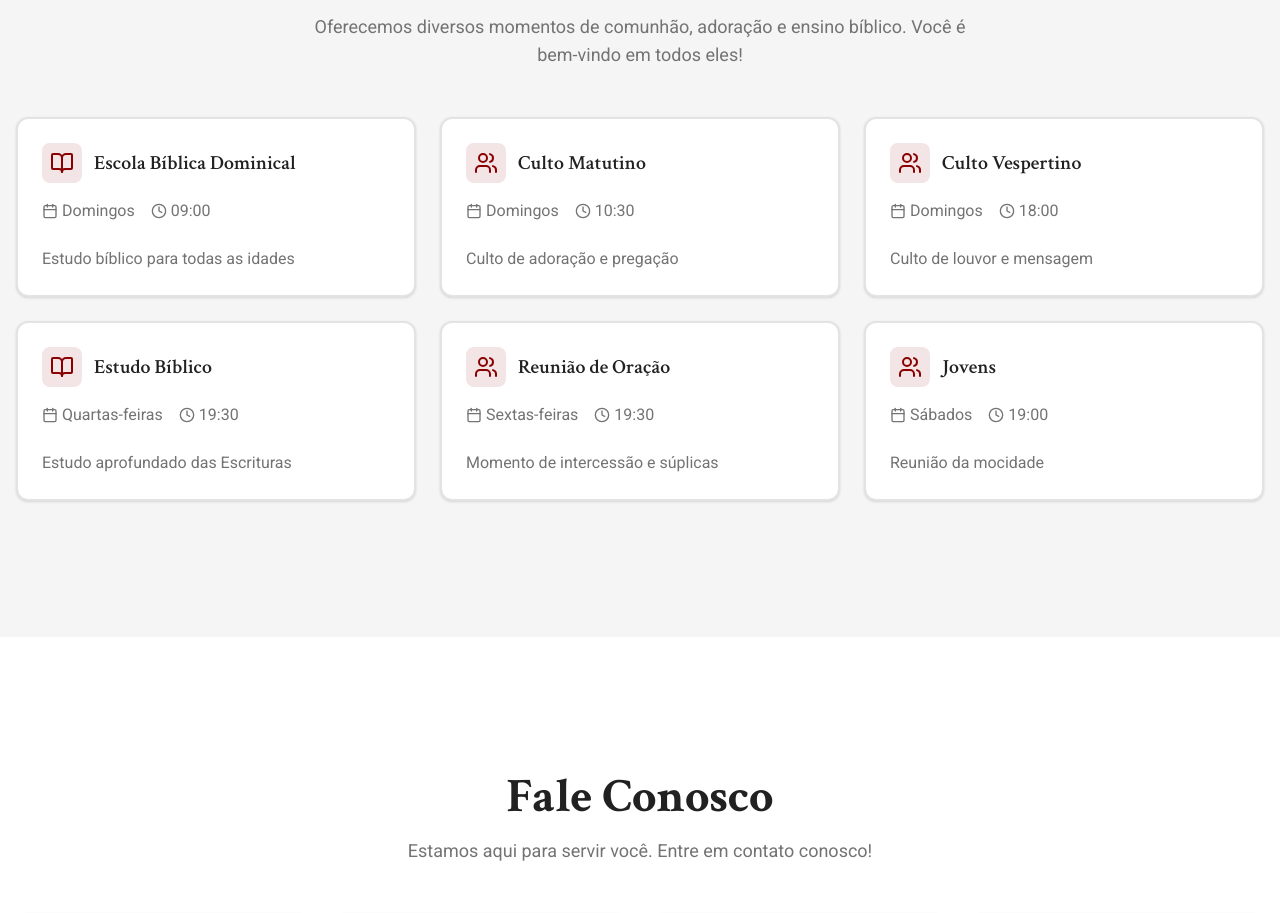
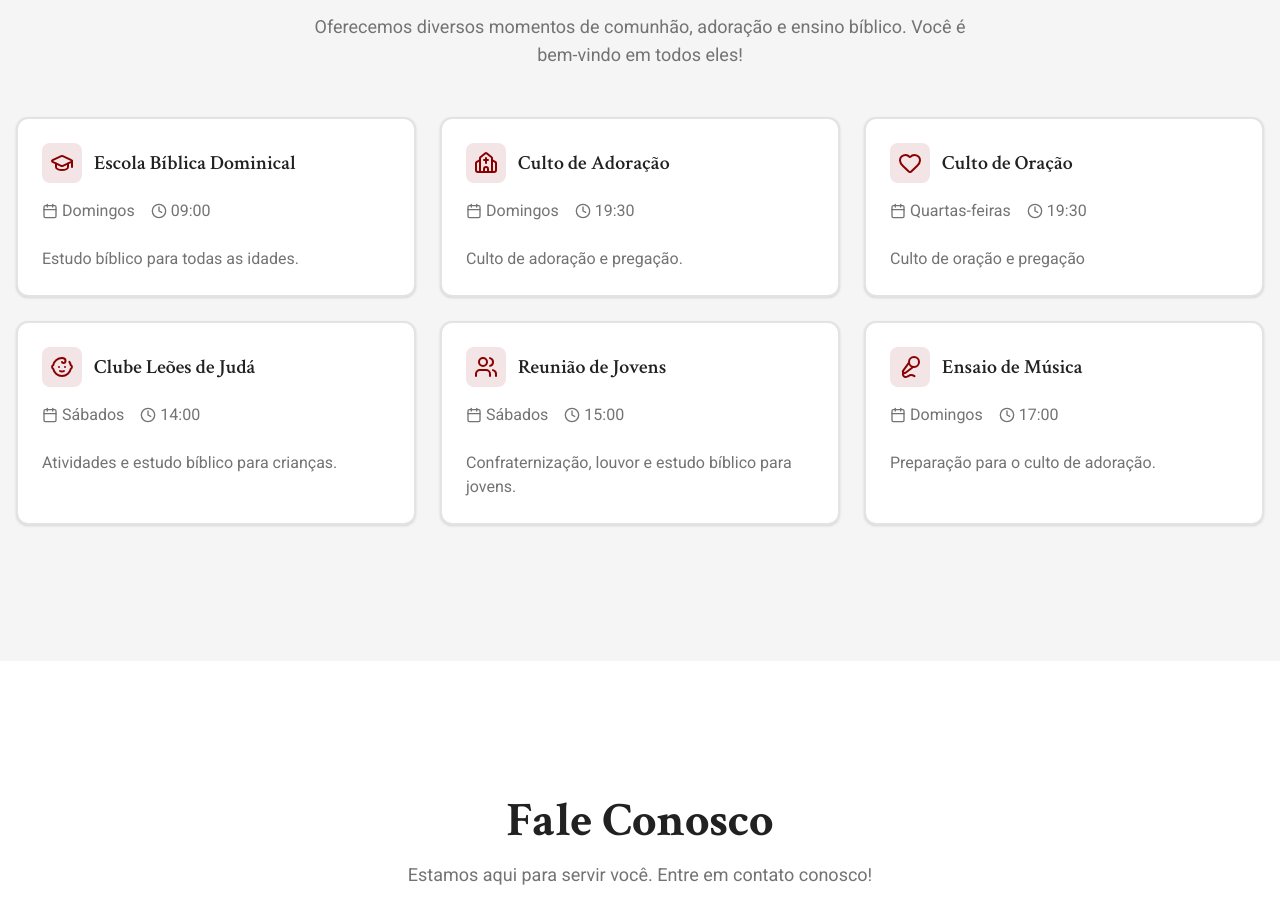
Before and after one commit to samuel-cardoso/site-ibbf, a Next.js app: page / in a window 1280 px wide. Shown: the part 1709-2622 px from the top of the page. Built offline with nearby package versions, Linux system fonts and the light colour scheme.

Commit message:
feat: update Schedule component with new events and icons for enhanced clarity and engagement

```diff
--- a/components/home/Schedule.tsx
+++ b/components/home/Schedule.tsx
@@ -1,49 +1,49 @@
-import { Calendar, Clock, Users, BookOpen } from "lucide-react";
+import { Calendar, Clock, Users, GraduationCap, Heart, Baby, Mic2, Church } from "lucide-react";
 import { Card, CardContent, CardDescription, CardHeader, CardTitle } from "@/components/ui/card";
 
 const Schedule = () => {
   const events = [
     {
-      icon: BookOpen,
+      icon: GraduationCap,
       title: "Escola Bíblica Dominical",
       day: "Domingos",
       time: "09:00",
-      description: "Estudo bíblico para todas as idades"
+      description: "Estudo bíblico para todas as idades."
+    },
+    {
+      icon: Church,
+      title: "Culto de Adoração",
+      day: "Domingos",
+      time: "19:30",
+      description: "Culto de adoração e pregação."
+    },
+    {
+      icon: Heart,
+      title: "Culto de Oração",
+      day: "Quartas-feiras",
+      time: "19:30",
+      description: "Culto de oração e pregação"
+    },
+    {
+      icon: Baby,
+      title: "Clube Leões de Judá",
+      day: "Sábados",
+      time: "14:00",
+      description: "Atividades e estudo bíblico para crianças."
     },
     {
       icon: Users,
-      title: "Culto Matutino",
-      day: "Domingos",
-      time: "10:30",
-      description: "Culto de adoração e pregação"
+      title: "Reunião de Jovens",
+      day: "Sábados",
+      time: "15:00",
+      description: "Confraternização, louvor e estudo bíblico para jovens."
     },
     {
-      icon: Users,
-      title: "Culto Vespertino",
+      icon: Mic2,
+      title: "Ensaio de Música",
       day: "Domingos",
-      time: "18:00",
-      description: "Culto de louvor e mensagem"
-    },
-    {
-      icon: BookOpen,
-      title: "Estudo Bíblico",
-      day: "Quartas-feiras",
-      time: "19:30",
-      description: "Estudo aprofundado das Escrituras"
-    },
-    {
-      icon: Users,
-      title: "Reunião de Oração",
-      day: "Sextas-feiras",
-      time: "19:30",
-      description: "Momento de intercessão e súplicas"
-    },
-    {
-      icon: Users,
-      title: "Jovens",
-      day: "Sábados",
-      time: "19:00",
-      description: "Reunião da mocidade"
+      time: "17:00",
+      description: "Preparação para o culto de adoração."
     }
   ];
 
```
